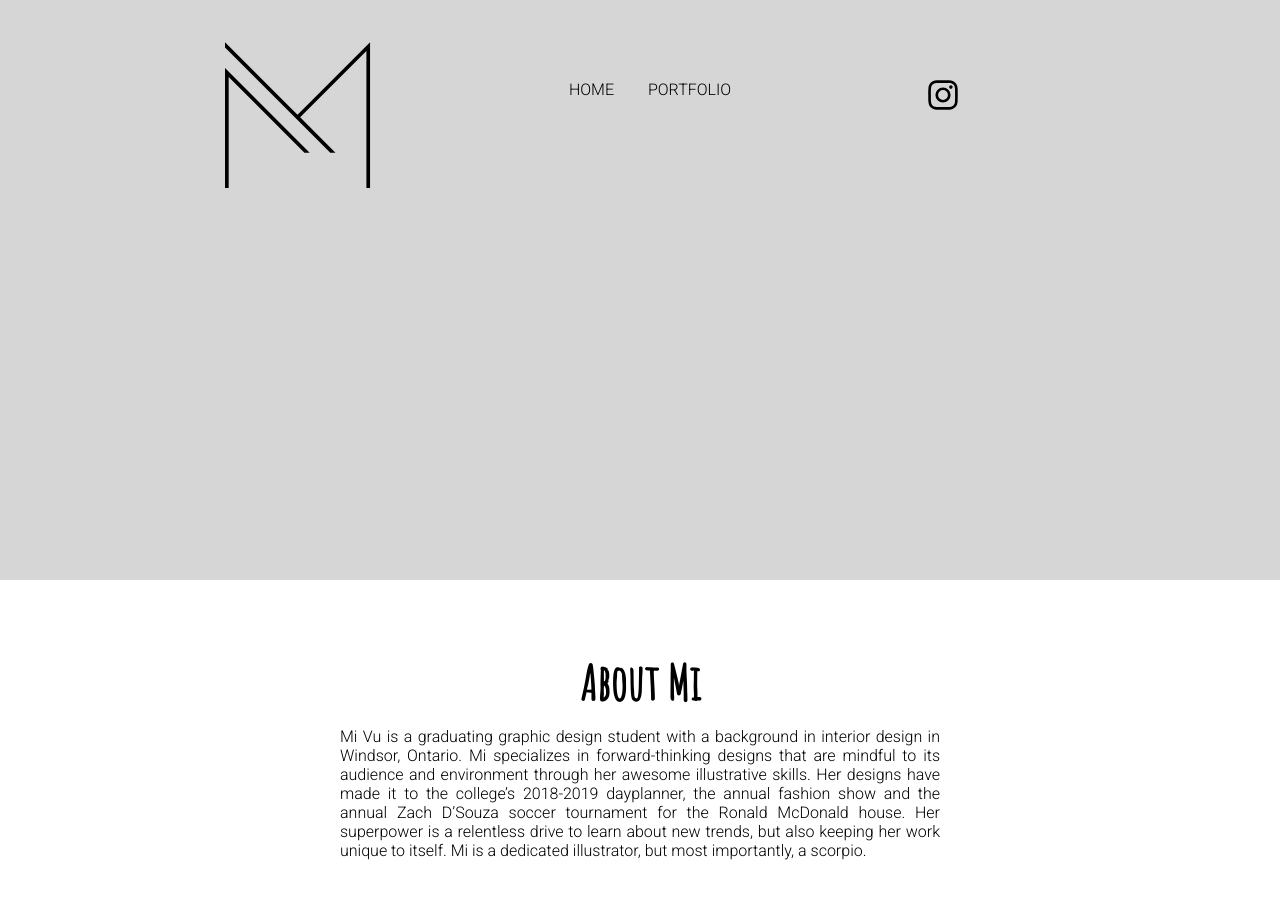
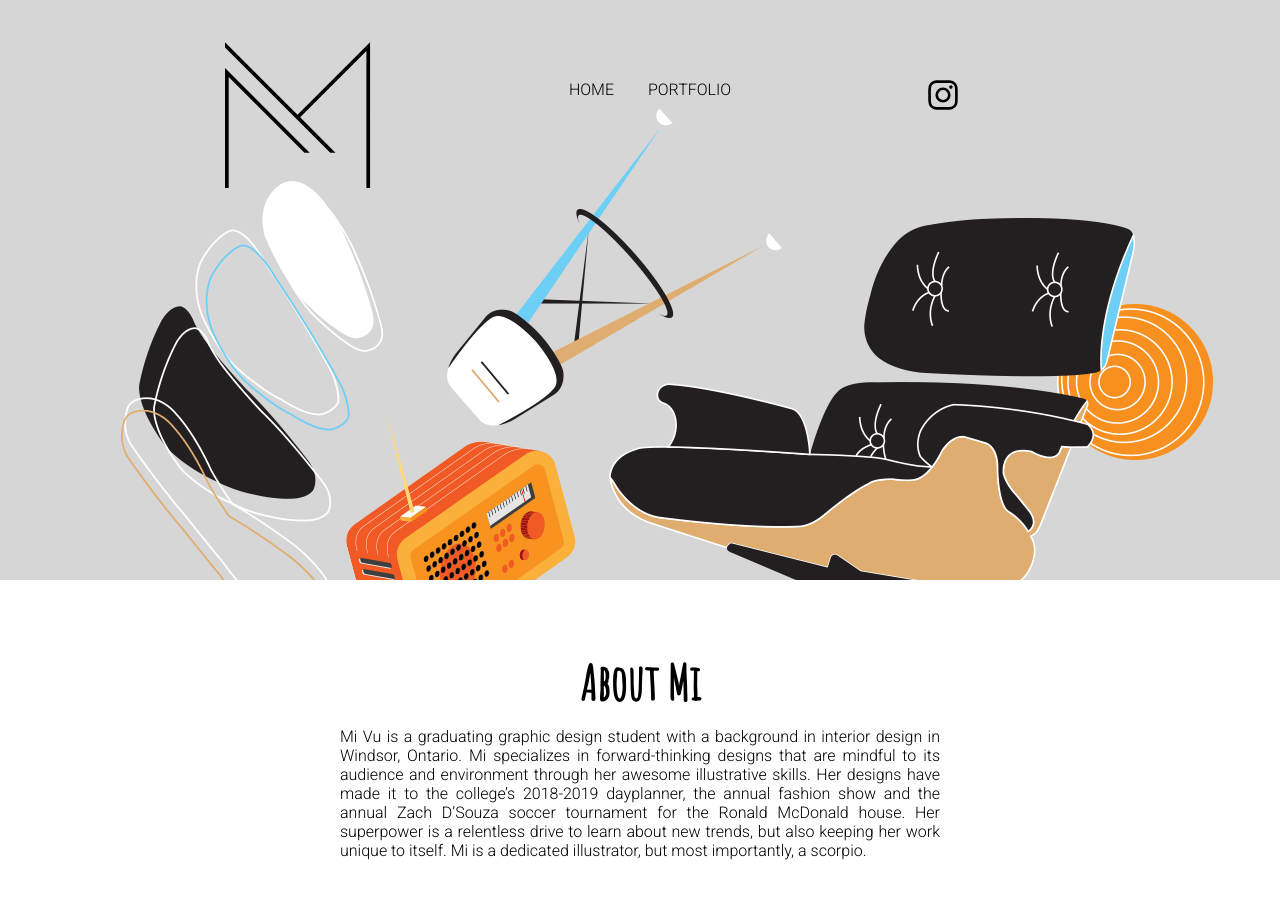
Before and after one commit to MiPhuongVu/mivu-portfolio, a Jekyll site: the page built from index.html, in a window 1280 px wide. Built offline with Jekyll 4.4.1, drawn with Linux system fonts in a browser that asks for light colours.

Commit message:
Update nav.scss

```diff
--- a/_sass/nav.scss
+++ b/_sass/nav.scss
@@ -3,7 +3,7 @@
 }
 
 .hero-image {
-    background:url("../../img/mv-nav-image.gif") no-repeat center;
+    background:url("../img/mv-nav-image.gif") no-repeat center;
     background-size: cover;
     background-color: #d6d6d6;
     width:100%;
```
